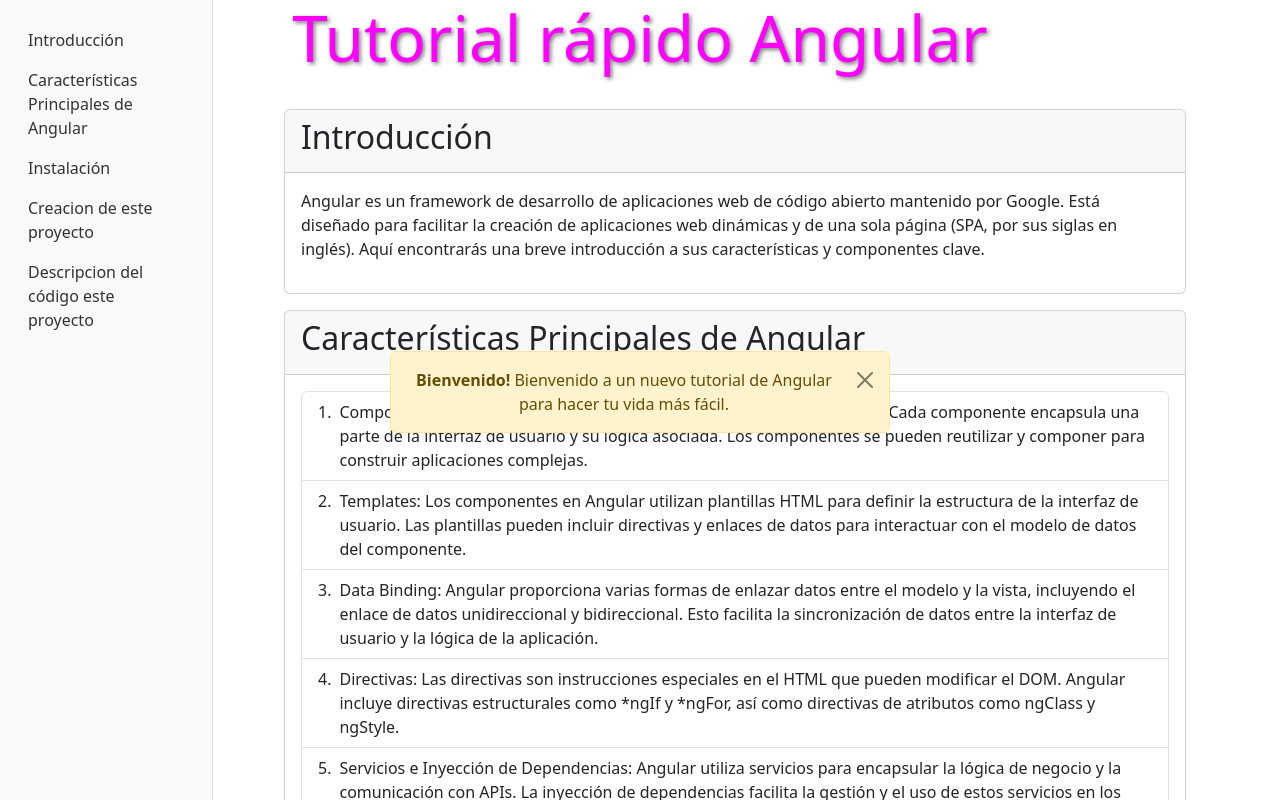
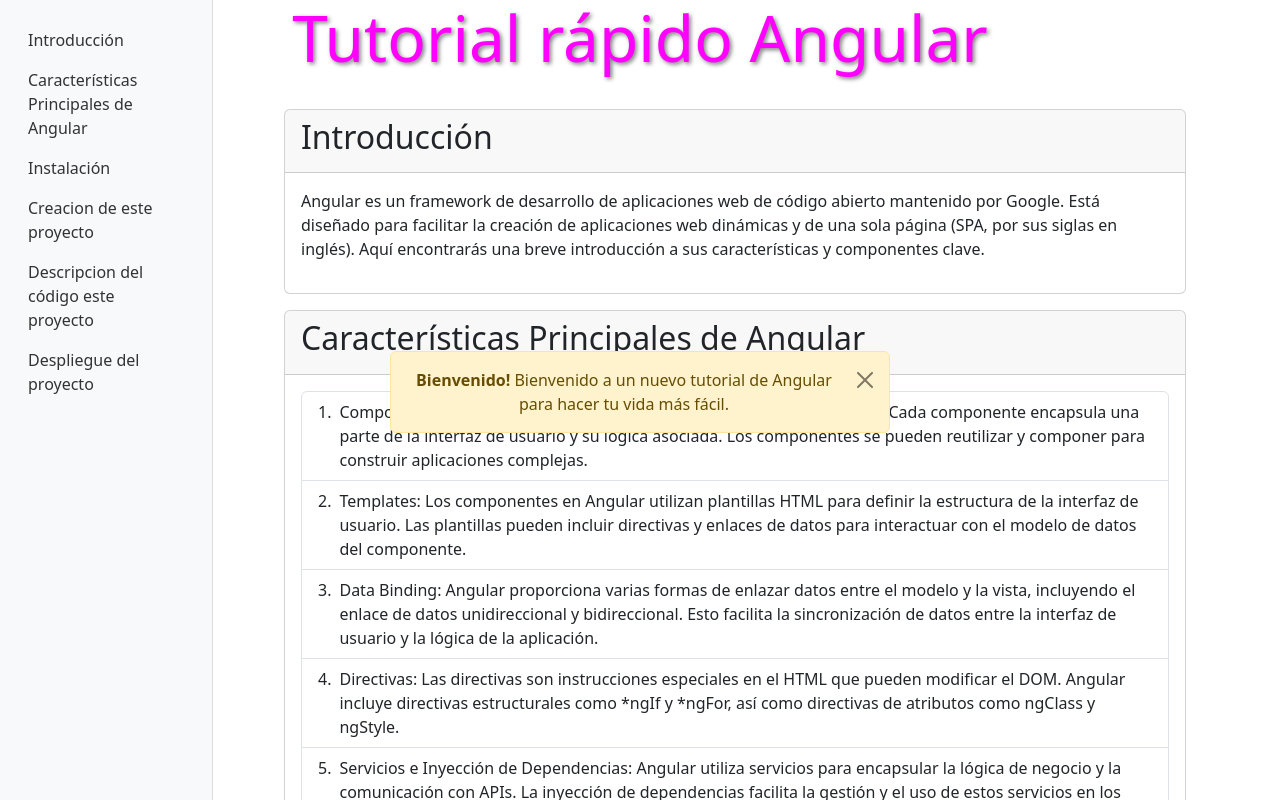
Before and after one commit to VanOps/angular-tutorial, an Angular app in the folder tutorial-app/: page / in a window 1280 px wide. Shown: the top 800 px of the page. Built offline with nearby package versions, Linux system fonts and the light colour scheme.

Commit message:
chore: incluir despiegue

```diff
--- a/tutorial-app/angular.json
+++ b/tutorial-app/angular.json
@@ -97,6 +97,9 @@
             ],
             "scripts": []
           }
+        },
+        "deploy": {
+          "builder": "angular-cli-ghpages:deploy"
         }
       }
     }
--- a/tutorial-app/package.json
+++ b/tutorial-app/package.json
@@ -34,6 +34,7 @@
     "@types/express": "^4.17.17",
     "@types/jasmine": "~5.1.0",
     "@types/node": "^18.18.0",
+    "angular-cli-ghpages": "^2.0.3",
     "jasmine-core": "~5.4.0",
     "karma": "~6.4.0",
     "karma-chrome-launcher": "~3.2.0",
--- a/tutorial-app/src/app/content/content.component.ts
+++ b/tutorial-app/src/app/content/content.component.ts
@@ -65,6 +65,18 @@
         "Este proyecto también utiliza el módulo CommonModule de Angular para importar las directivas y pipes comunes utilizados en la aplicación. El módulo CommonModule proporciona funcionalidades básicas como ngIf y ngFor que son necesarias para la aplicación.",
         "En resumen, este proyecto utiliza componentes, directivas y módulos de Angular para crear una aplicación web dinámica y de una sola página. Los componentes se utilizan para organizar la interfaz de usuario y mostrar el contenido de la aplicación, mientras que las directivas se utilizan para manipular el DOM y aplicar lógica condicional."
       ]
+    },
+    "Seccion6": {
+      "title": "Despliegue del proyecto",
+      "paragraph": [
+        "Para desplegar el proyecto se ha decidido usar gh-pages, una herramienta que permite desplegar proyectos de GitHub en GitHub Pages de forma sencilla.",
+        "Para desplegar el proyecto en GitHub Pages, se han seguido los siguientes pasos:",
+        "1. He creado una rama gh-pages en el repositorio de GitHub utilizando el comando <code>git checkout -b gh-pages</code>.",
+        "2. He configurado en el repositorio para que la rama gh-pages sea la rama predeterminada en la configuración de GitHub Pages.",
+        "2. Ejecuto el comando <code>ng add angular-cli-ghpages</code> para instalar la herramienta angular-cli-ghpages que facilita el despliegue de proyectos Angular en GitHub Pages.",
+        "3. Ejecuto el comando <code>ng deploy --base-href=https://vanops.github.io/angular-tutorial/tutorial-app/</code> para desplegar el proyecto en la rama gh-pages del repositorio de GitHub.",
+        "4. Una vez desplegado, puedo acceder a la aplicación en la URL https://vanops.github.io/angular-tutorial/tutorial-app/ y compartir el enlace con otros usuarios."
+      ]
     }
   };
 
```
Also changed, not shown: 1 other file (tests, documents, lock files or other folders).
